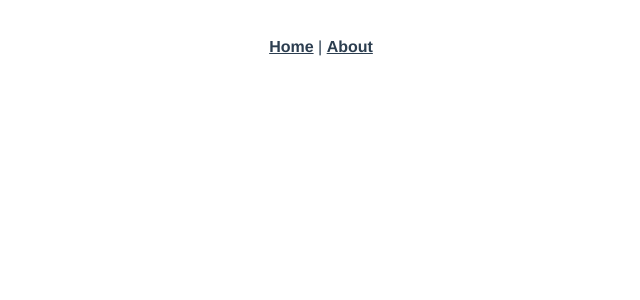
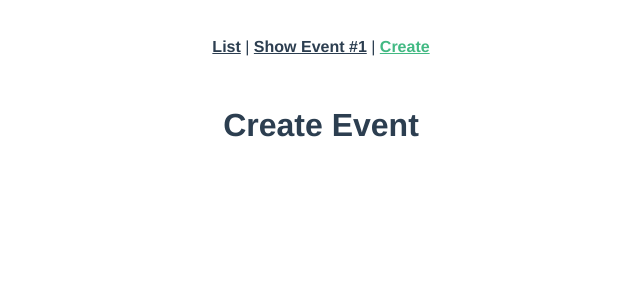
Before and after one commit to beiatrix/vue-tutorial, a Vue app: page /#/event/create in a window 1280 px wide. Shown: the top 300 px of the page, without its empty margins (319-959 px from the left). Built offline with nearby package versions, Linux system fonts and the light colour scheme.

Commit message:
Add views and routes

```diff
--- a/src/App.vue
+++ b/src/App.vue
@@ -1,8 +1,9 @@
 <template>
   <div id="app">
     <div id="nav">
-      <router-link to="/">Home</router-link> |
-      <router-link to="/about">About</router-link>
+      <router-link :to="{ name: 'event-list' }">List</router-link> |
+      <router-link :to="{ name: 'event-show' }">Show Event #1</router-link> |
+      <router-link :to="{ name: 'event-create' }">Create</router-link>
     </div>
     <router-view />
   </div>
--- a/src/router/index.js
+++ b/src/router/index.js
@@ -1,23 +1,26 @@
 import Vue from "vue";
 import VueRouter from "vue-router";
-import Home from "../views/Home.vue";
+import EventList from '../views/EventList'
+import EventCreate from '../views/EventCreate'
+import EventShow from '../views/EventShow'
 
 Vue.use(VueRouter);
 
 const routes = [
   {
     path: "/",
-    name: "Home",
-    component: Home
+    name: "event-list",
+    component: EventList
   },
   {
-    path: "/about",
-    name: "About",
-    // route level code-splitting
-    // this generates a separate chunk (about.[hash].js) for this route
-    // which is lazy-loaded when the route is visited.
-    component: () =>
-      import(/* webpackChunkName: "about" */ "../views/About.vue")
+    path: "/event",
+    name: "event-show",
+    component: EventShow
+  },
+  {
+    path: "/event/create",
+    name: "event-create",
+    component: EventCreate
   }
 ];
 
--- a/src/views/About.vue
+++ /dev/null
@@ -1,5 +0,0 @@
-<template>
-  <div class="about">
-    <h1>This is an about page</h1>
-  </div>
-</template>
--- /dev/null
+++ b/src/views/EventCreate.vue
@@ -0,0 +1,3 @@
+<template>
+  <h1>Create Event</h1>
+</template>
--- /dev/null
+++ b/src/views/EventList.vue
@@ -0,0 +1,3 @@
+<template>
+  <h1>Events Listing</h1>
+</template>
--- /dev/null
+++ b/src/views/EventShow.vue
@@ -0,0 +1,3 @@
+<template>
+  <h1>Showing event</h1>
+</template>
--- a/src/views/Home.vue
+++ /dev/null
@@ -1,18 +0,0 @@
-<template>
-  <div class="home">
-    <img alt="Vue logo" src="../assets/logo.png" />
-    <HelloWorld msg="Welcome to Your Vue.js App" />
-  </div>
-</template>
-
-<script>
-// @ is an alias to /src
-import HelloWorld from "@/components/HelloWorld.vue";
-
-export default {
-  name: "Home",
-  components: {
-    HelloWorld
-  }
-};
-</script>
```
